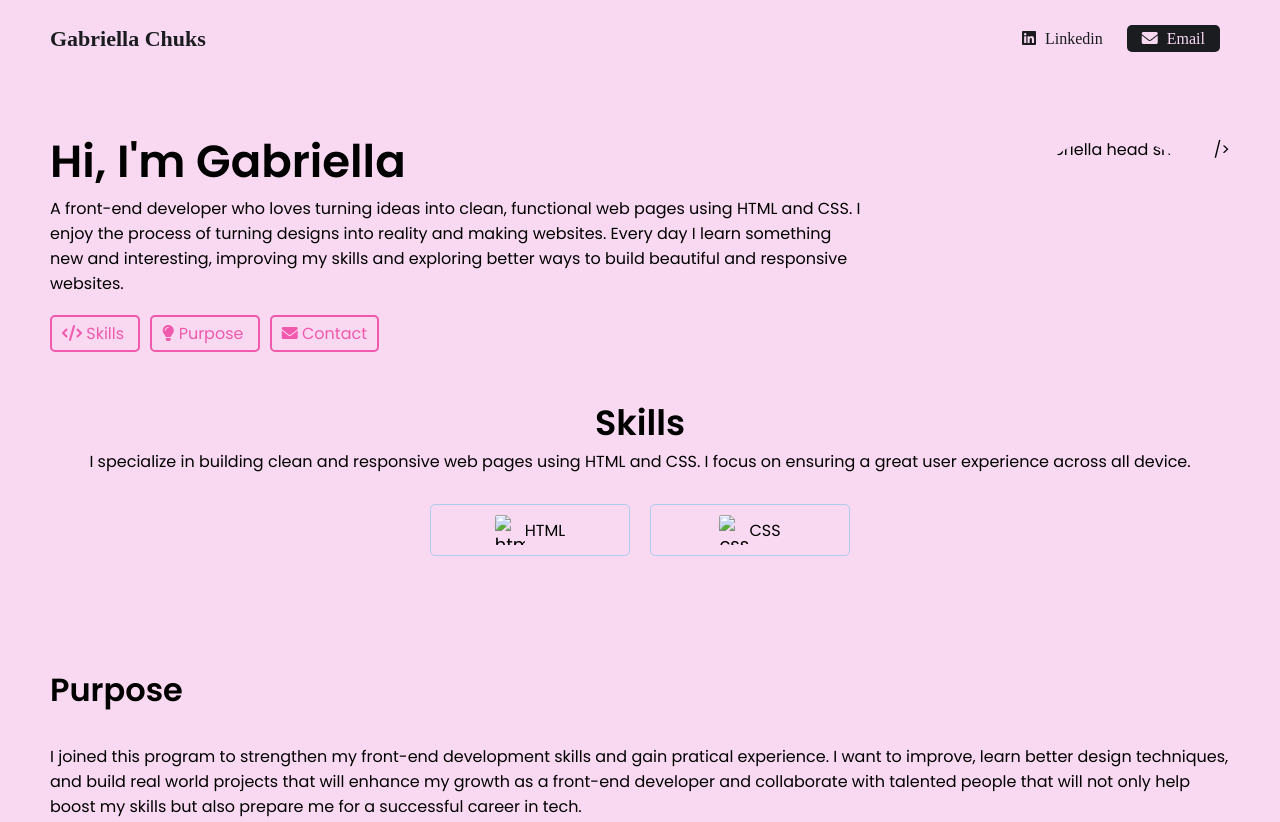
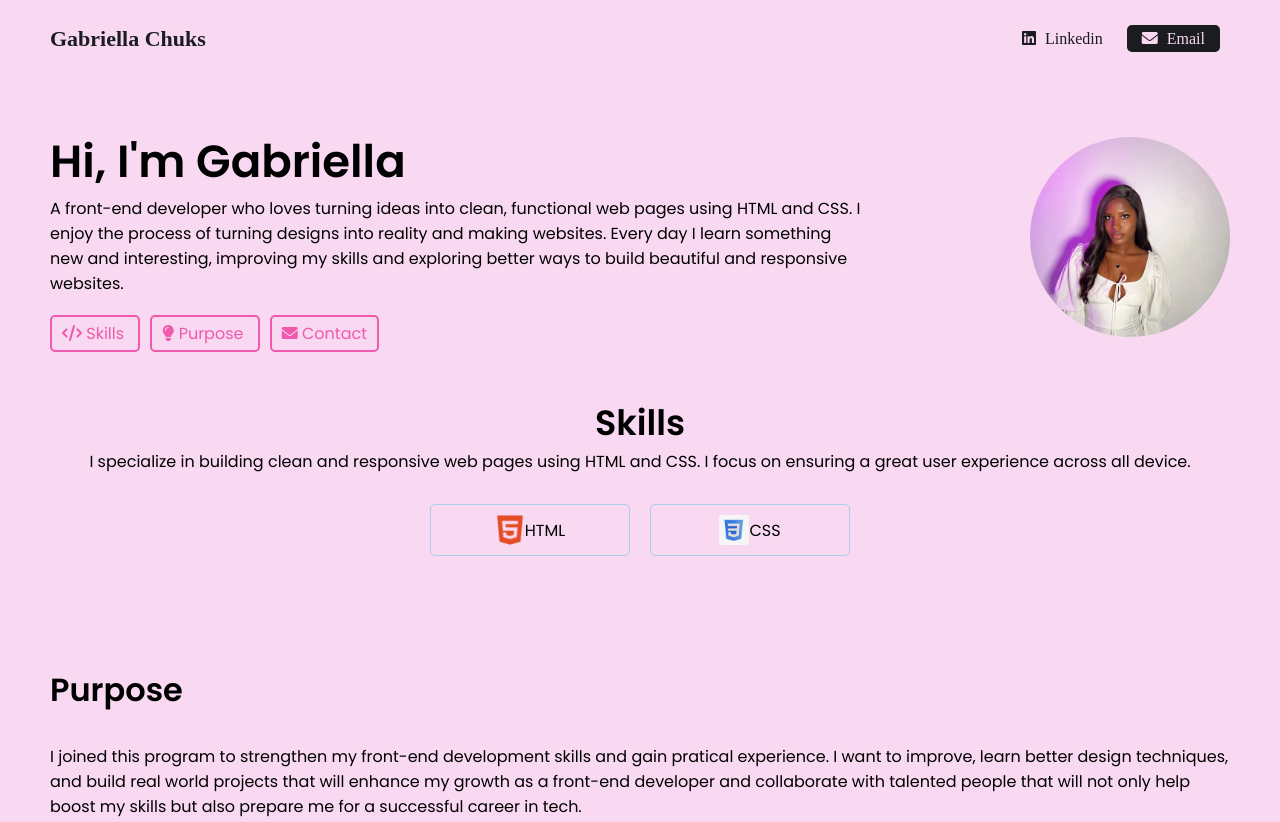
Before and after one commit to Dahsiee/.com, a plain HTML site: page index.html in a window 1280 px wide. Shown: the top 822 px of the page. Drawn offline with Linux system fonts and the light colour scheme.

Commit message:
Fixed Image routing

```diff
--- a/index.html
+++ b/index.html
@@ -46,21 +46,24 @@
       <!--Section 1: Hero-->
       <section class="hero-section">
         <div class="text">
-        <h2>Hi,  I'm Gabriella</h2>
-              <p>A front-end developer who loves turning ideas into clean, functional web pages using HTML and CSS. I enjoy the process of turning designs into reality and making websites. Every day I learn something new and interesting, improving my skills and exploring better ways to build beautiful and responsive websites. </p>
-
+          <h2>Hi, I'm Gabriella</h2>
+          <p>
+            A front-end developer who loves turning ideas into clean, functional
+            web pages using HTML and CSS. I enjoy the process of turning designs
+            into reality and making websites. Every day I learn something new
+            and interesting, improving my skills and exploring better ways to
+            build beautiful and responsive websites.
+          </p>
 
           <div class="Links">
             <a href="#skills">
               <i class="fa-solid fa-code"></i>
               <span>Skills</span>
-
             </a>
 
             <a href="#purpose">
               <i class="fas fa-lightbulb"></i>
               <span>Purpose</span>
-
             </a>
 
             <a href="#contact">
@@ -70,8 +73,9 @@
           </div>
         </div>
         <div class="headshot">
-        <img src="./Coffee/images/head shot.webp"
-          alt="Gabriella head shot">
+          <img
+            src="./Gabby's portfolio/Coffee/images/head shot.webp"
+            alt="Gabriella head shot"
           />
         </div>
       </section>
@@ -80,18 +84,28 @@
       <section id="skills" class="skills-section">
         <h2>Skills</h2>
         <div class="text">
-          I specialize in building clean and responsive web pages using HTML and CSS.
-          I focus on ensuring a great user experience across all device.
+          I specialize in building clean and responsive web pages using HTML and
+          CSS. I focus on ensuring a great user experience across all device.
         </div>
 
         <div class="cells">
           <div class="cell">
-        <img src="./Coffee/images/1 logo webp.webp" width="48"  height="48"  alt="html logo">
+            <img
+              src="./1 logo webp.webp"
+              width="48"
+              height="48"
+              alt="html logo"
+            />
             <span>HTML</span>
           </div>
 
           <div class="cell">
-        <img src="./Coffee/images/2 logo webp.png"  width="48"  height="48"    alt="css logo">
+            <img
+              src="./2 logo webp.png"
+              width="48"
+              height="48"
+              alt="css logo"
+            />
             <span>CSS</span>
           </div>
         </div>
@@ -101,37 +115,34 @@
       <section id="purpose" class="purpose-section">
         <h2>Purpose</h2>
         <div class="text">
-          I joined this program to strengthen my front-end development skills and gain pratical experience. I want to improve, learn better design techniques, and build real world projects that will enhance my growth as a front-end developer and collaborate with talented people that  will not only help boost my skills but also prepare me for a successful career in tech.
+          I joined this program to strengthen my front-end development skills
+          and gain pratical experience. I want to improve, learn better design
+          techniques, and build real world projects that will enhance my growth
+          as a front-end developer and collaborate with talented people that
+          will not only help boost my skills but also prepare me for a
+          successful career in tech.
         </div>
       </section>
-
 
       <!--Section 4: Contact-->
       <section id="contact" class="contact-section">
         <h2>Contact</h2>
 
         <div class="group">
-          <div class="text">
-        Feel free to reach out to me.
-          </div>
+          <div class="text">Feel free to reach out to me.</div>
 
           <form>
             <label for="name">Name</label>
-            <input type="text" id="name" name="name">
-
-
+            <input type="text" id="name" name="name" />
 
             <label for="email">Email</label>
-            <input type="email" id="email" name="email">
-
+            <input type="email" id="email" name="email" />
 
             <label for="message">Message</label>
-            <textarea id="message" name=""message></textarea>
-
+            <textarea id="message" name="" message></textarea>
 
             <button type="send">Send Message</button>
           </form>
-
         </div>
       </section>
     </main>
```
Also changed, not shown: Gabby's portfolio/index.html (+33 -26 lines). Lines whose indentation alone changed are shown as unchanged.
